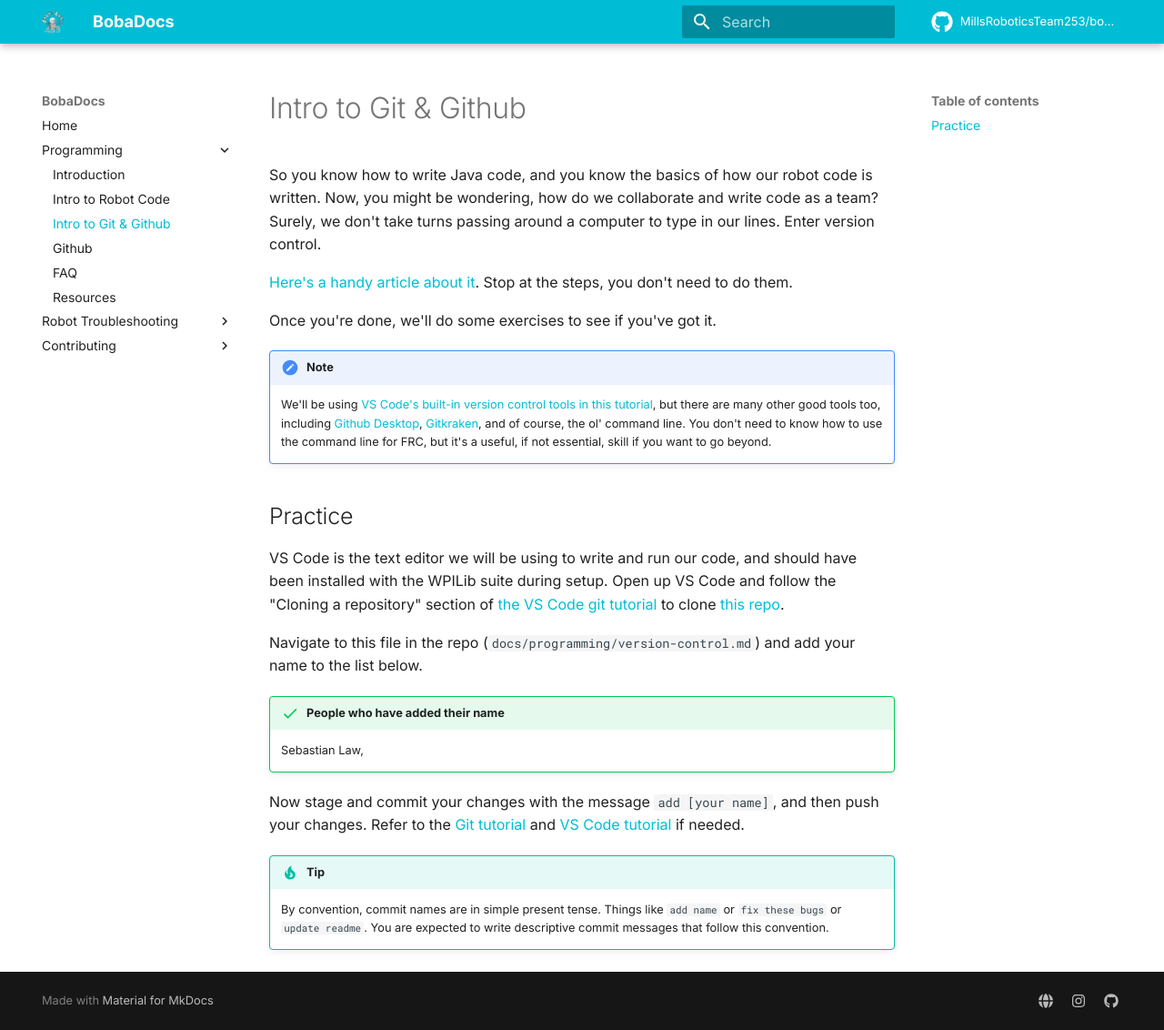
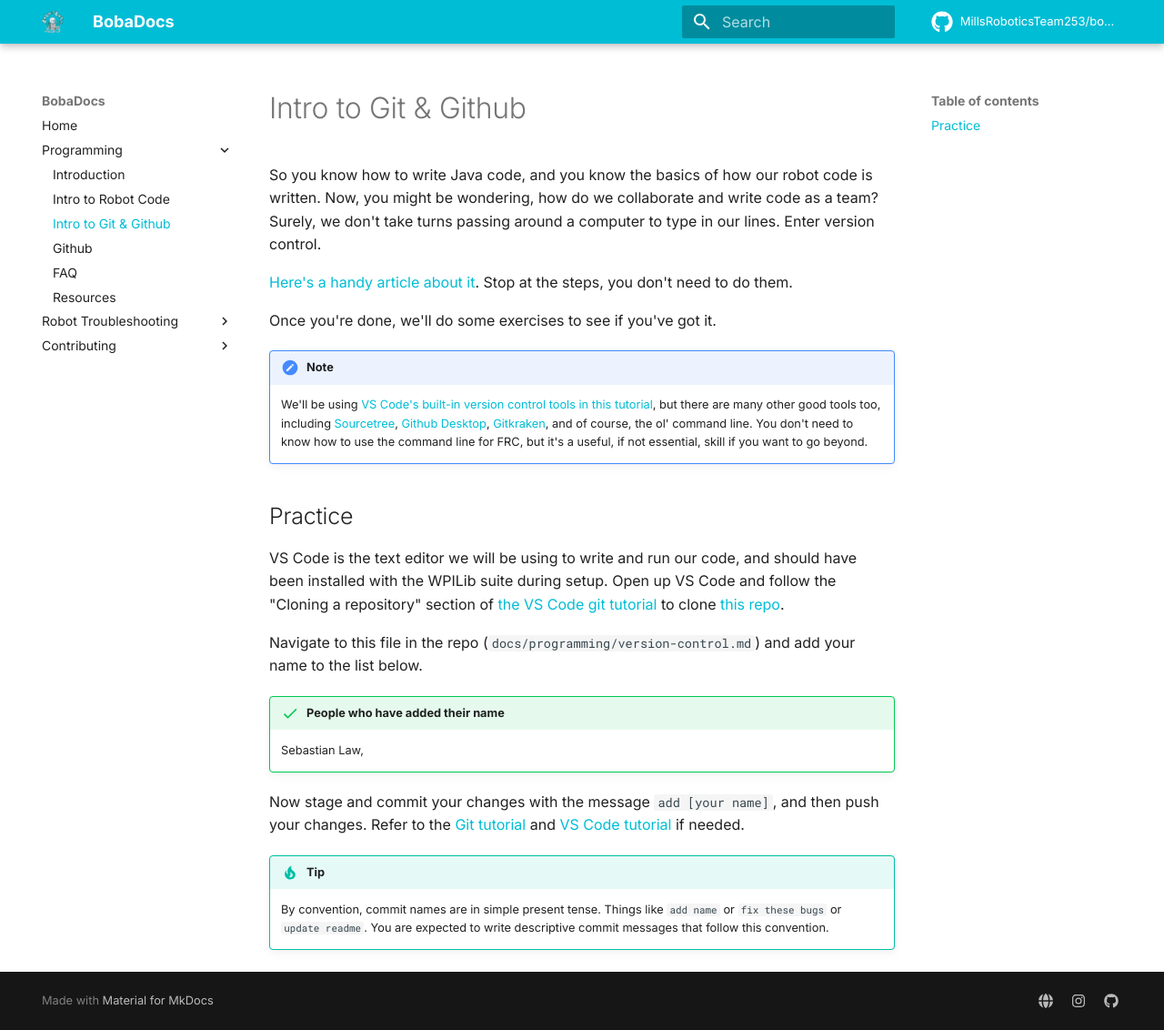
Before and after one commit to bobabots253/bobadocs, an MkDocs documentation site: the page built from docs/programming/version-control.md, in a window 1280 px wide and 1132 px high. Shown: the whole window at 91% size. Built offline with MkDocs 1.6.1 and Material for MkDocs 9.7.7, drawn with Linux system fonts in a browser that asks for light colours; comment, search, counter and statistics services are not loaded.

Commit message:
add sourcetree to git client list because sourcetree is good

```diff
--- a/docs/programming/version-control.md
+++ b/docs/programming/version-control.md
@@ -7,7 +7,7 @@
 Once you're done, we'll do some exercises to see if you've got it.
 
 !!! note
-    We'll be using [VS Code's built-in version control tools in this tutorial](https://code.visualstudio.com/docs/editor/versioncontrol), but there are many other good tools too, including [Github Desktop](https://desktop.github.com/), [Gitkraken](https://www.gitkraken.com/git-client), and of course, the ol' command line.
+    We'll be using [VS Code's built-in version control tools in this tutorial](https://code.visualstudio.com/docs/editor/versioncontrol), but there are many other good tools too, including [Sourcetree](https://www.sourcetreeapp.com/), [Github Desktop](https://desktop.github.com/), [Gitkraken](https://www.gitkraken.com/git-client), and of course, the ol' command line.
     You don't need to know how to use the command line for FRC, but it's a useful, if not essential, skill if you want to go beyond.
 
 ## Practice
```
